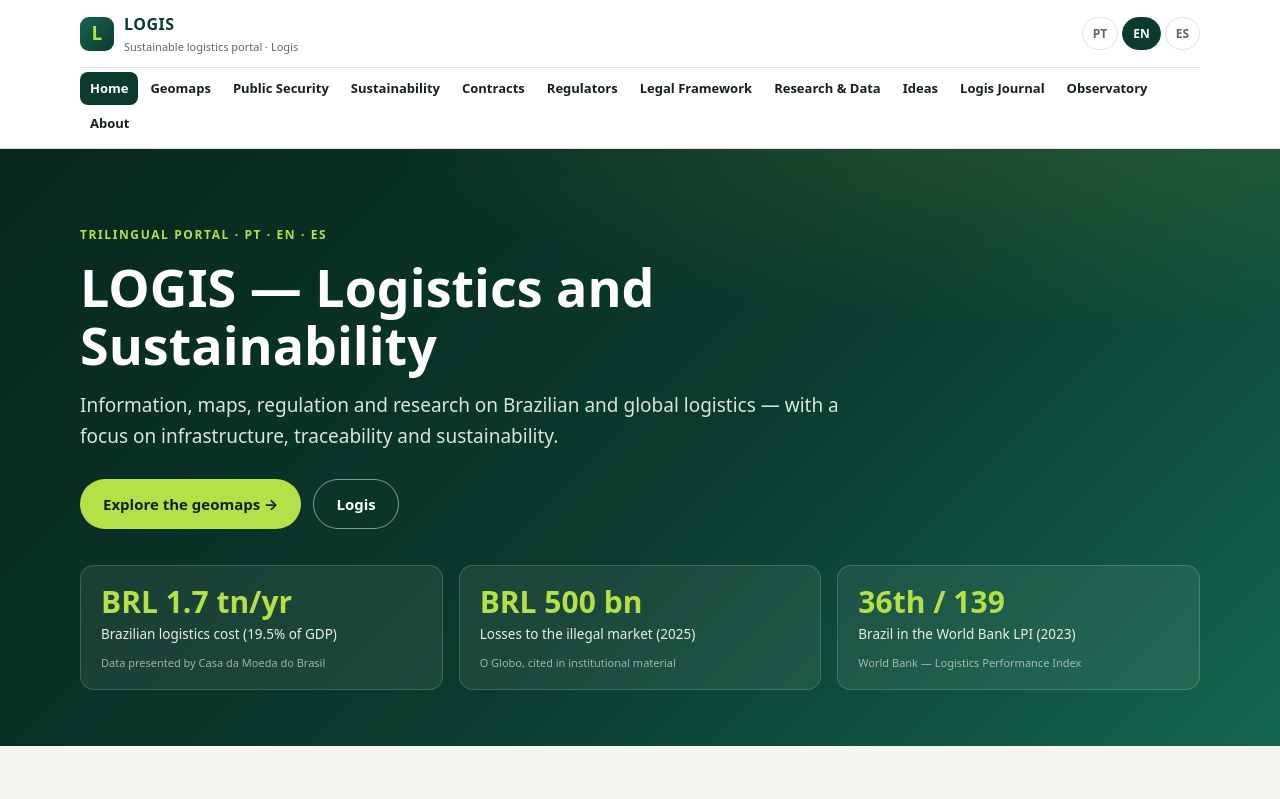
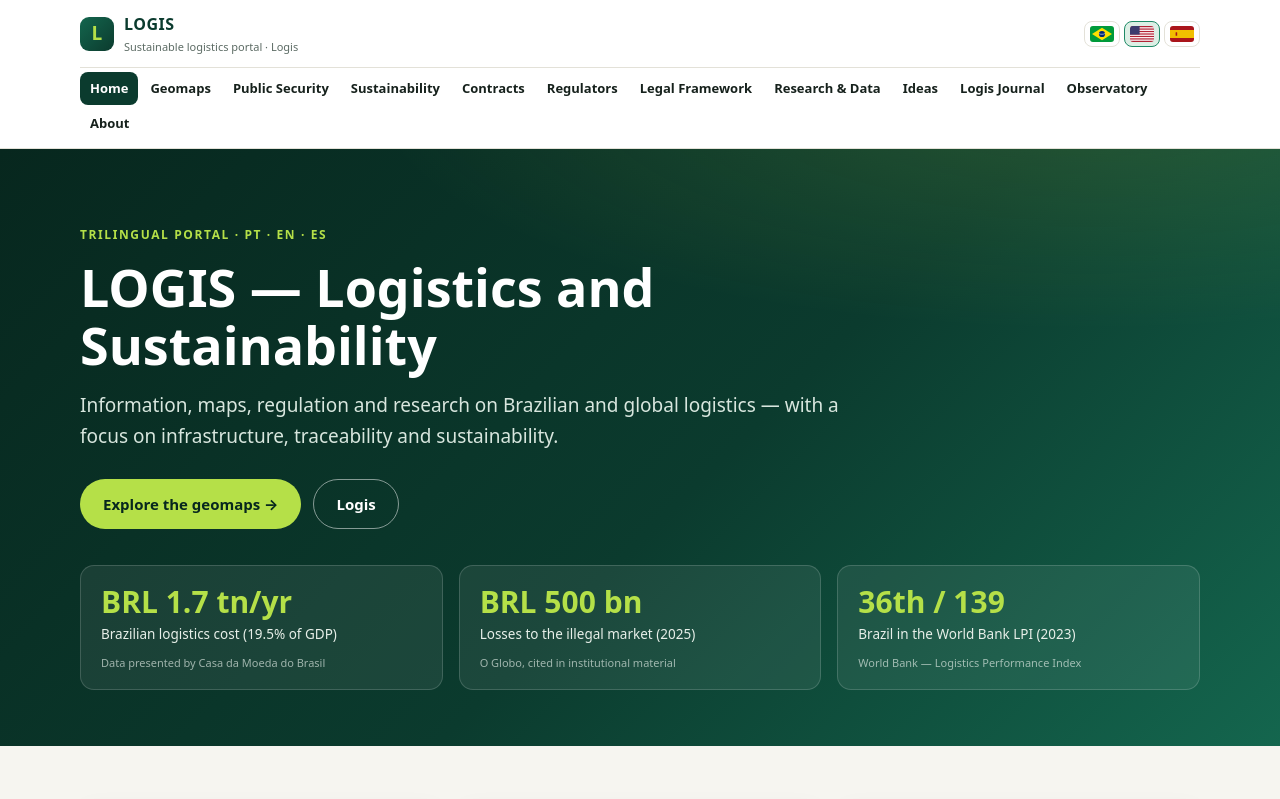
Before and after one commit to migueldorosario1/logis, an Astro site: page /en in a window 1280 px wide. Shown: the top 799 px of the page. Built offline with nearby package versions, Linux system fonts and the light colour scheme; Astro itself is replaced by a stand-in of ours.

Commit message:
Seletor de idiomas por bandeiras SVG (Brasil/EUA/Espanha) em vez de siglas PT/EN/ES — ordem Miguel; componente Flag.astro, aria-label com nome do idioma, estilo ajustado

```diff
--- /dev/null
+++ b/src/components/Flag.astro
@@ -0,0 +1,17 @@
+---
+import type { Lang } from '../content/ui';
+
+interface Props { lang: Lang }
+const { lang } = Astro.props;
+
+const FLAGS: Record<Lang, string> = {
+  // Brasil — verde, losango amarelo, círculo azul e faixa branca
+  pt: `<svg viewBox="0 0 24 16" xmlns="http://www.w3.org/2000/svg" aria-hidden="true"><rect width="24" height="16" fill="#009B3A"/><polygon points="12,1.8 22,8 12,14.2 2,8" fill="#FEDF00"/><circle cx="12" cy="8" r="3.1" fill="#002776"/><path d="M8.9 7.5c1 1.1 5.2 1.1 6.2-.1" fill="none" stroke="#fff" stroke-width=".55"/></svg>`,
+  // EUA — 13 listras + cantão azul
+  en: `<svg viewBox="0 0 24 16" xmlns="http://www.w3.org/2000/svg" aria-hidden="true"><rect width="24" height="16" fill="#fff"/><g fill="#B22234"><rect width="24" height="1.23"/><rect y="2.46" width="24" height="1.23"/><rect y="4.92" width="24" height="1.23"/><rect y="7.39" width="24" height="1.23"/><rect y="9.85" width="24" height="1.23"/><rect y="12.31" width="24" height="1.23"/><rect y="14.77" width="24" height="1.23"/></g><rect width="9.6" height="8.6" fill="#3C3B6E"/></svg>`,
+  // Espanha — vermelho-amarelo-vermelho com marca do escudo
+  es: `<svg viewBox="0 0 24 16" xmlns="http://www.w3.org/2000/svg" aria-hidden="true"><rect width="24" height="16" fill="#AA151B"/><rect y="4" width="24" height="8" fill="#F1BF00"/><rect x="5.6" y="6.2" width="1.6" height="3.6" rx=".4" fill="#AA151B"/></svg>`,
+};
+---
+
+<span class="flag" set:html={FLAGS[lang]} />
--- a/src/components/Header.astro
+++ b/src/components/Header.astro
@@ -1,5 +1,6 @@
 ---
 import { LANGS, type Lang, NAV, UI, langPath, SITE_NAME, MAGAZINE_NAME } from '../content/ui';
+import Flag from './Flag.astro';
 
 interface Props {
   lang: Lang;
@@ -7,6 +8,8 @@ interface Props {
 }
 const { lang, slug } = Astro.props;
 const t = UI[lang];
+
+const LANG_NAMES: Record<Lang, string> = { pt: 'Português (Brasil)', en: 'English (USA)', es: 'Español (España)' };
 ---
 
 <header class="site">
@@ -21,7 +24,9 @@ const t = UI[lang];
       </a>
       <div class="lang-switch">
         {LANGS.map((l) => (
-          <a href={langPath(l, slug)} class:list={{ active: l === lang }}>{l.toUpperCase()}</a>
+          <a href={langPath(l, slug)} class:list={{ active: l === lang }} title={LANG_NAMES[l]} aria-label={LANG_NAMES[l]}>
+            <Flag lang={l} />
+          </a>
         ))}
       </div>
     </div>
--- a/src/styles/global.css
+++ b/src/styles/global.css
@@ -53,11 +53,15 @@ header.site {
 .brand small { display: block; font-weight: 500; font-size: 11px; color: var(--cinza); letter-spacing: 0; }
 .lang-switch { display: flex; gap: 4px; }
 .lang-switch a {
-  font-size: 12px; font-weight: 700; padding: 6px 10px; border-radius: 999px;
+  display: flex; align-items: center; padding: 4px 5px; border-radius: 8px;
   border: 1px solid var(--linha); color: var(--cinza);
 }
-.lang-switch a:hover { text-decoration: none; border-color: var(--verde-500); color: var(--verde-700); }
-.lang-switch a.active { background: var(--verde-900); border-color: var(--verde-900); color: #fff; }
+.lang-switch a:hover { text-decoration: none; border-color: var(--verde-500); }
+.lang-switch a.active { background: var(--verde-100); border-color: var(--verde-500); }
+.lang-switch .flag svg {
+  display: block; width: 24px; height: 16px; border-radius: 3px;
+  box-shadow: inset 0 0 0 1px rgba(0, 0, 0, 0.1);
+}
 
 nav.main { border-top: 1px solid var(--linha); }
 nav.main ul { display: flex; flex-wrap: wrap; gap: 2px; list-style: none; padding: 4px 0 8px; }
```
